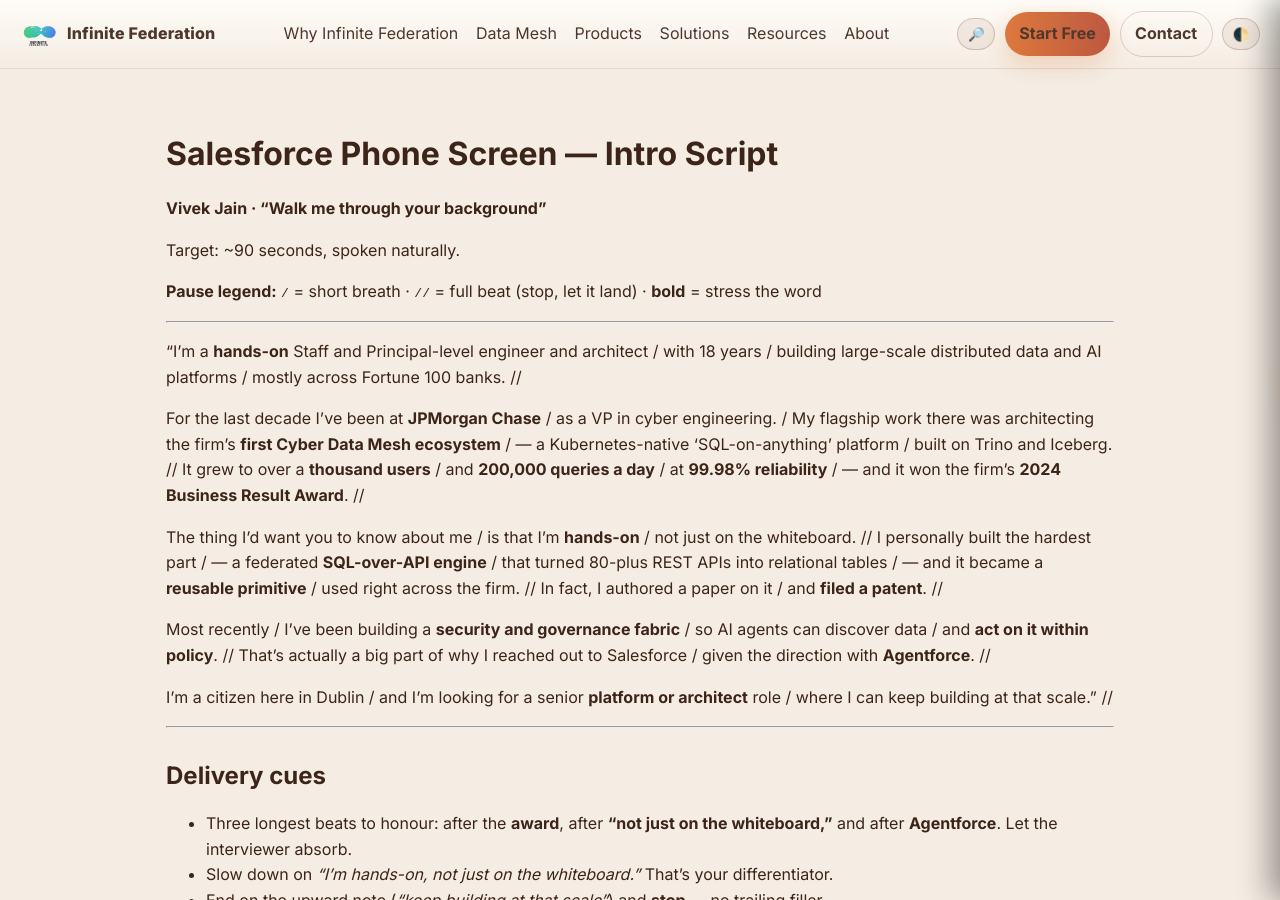
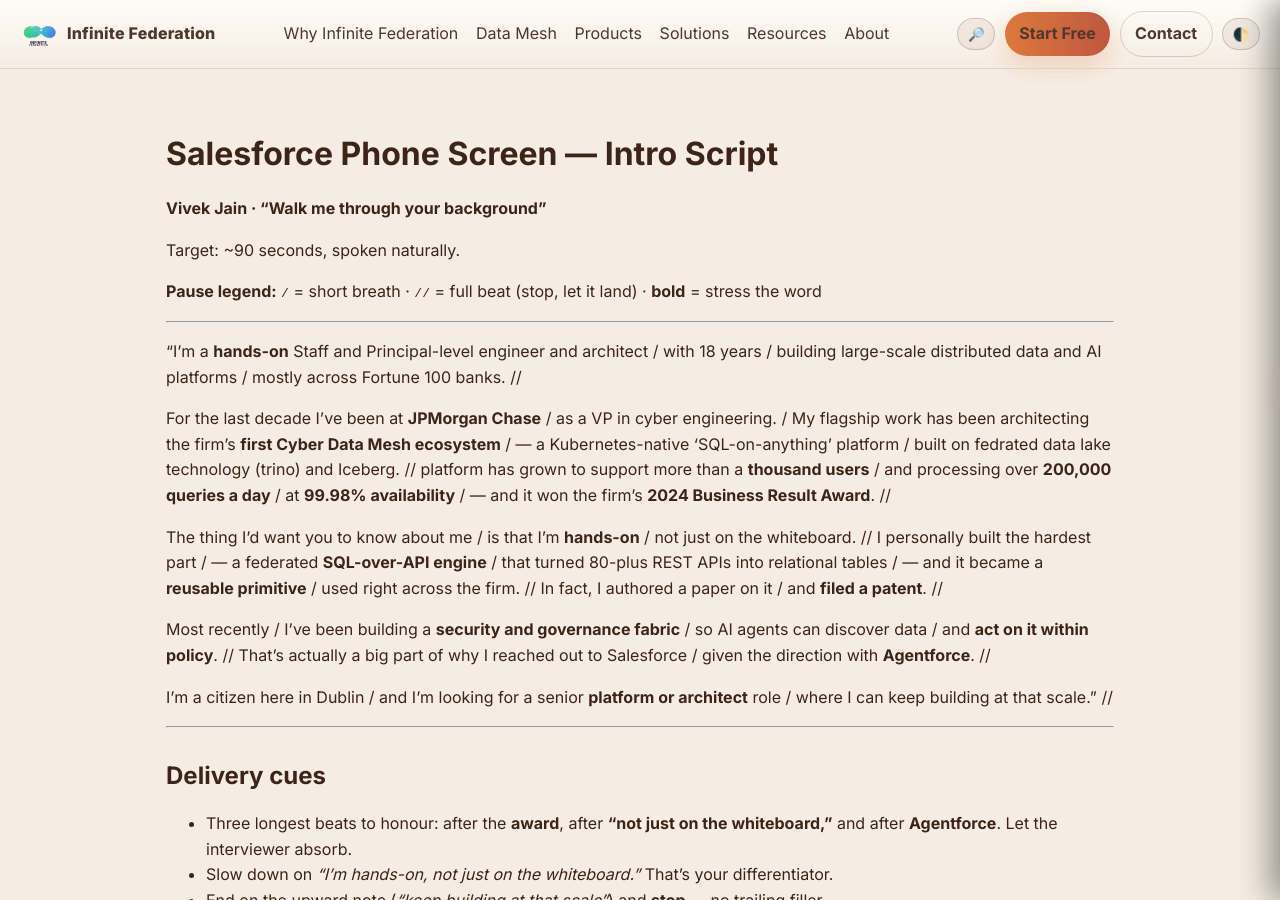
Before and after one commit to InfiniteFederation/InfiniteFederation.github.io, a Jekyll site: the page built from lab/salesforce/SFA-0001.md, in a window 1280 px wide and 900 px high. Built offline with Jekyll 4.4.1, drawn with Linux system fonts in a browser that asks for light colours; our own code applies the rules of GitHub Pages for plain Markdown files.

Commit message:
Update SFA-0001.md

```diff
--- a/lab/salesforce/SFA-0001.md
+++ b/lab/salesforce/SFA-0001.md
@@ -10,11 +10,11 @@ Target: ~90 seconds, spoken naturally.
 "I'm a **hands-on** Staff and Principal-level engineer and architect / with 18 years / building large-scale distributed data and AI platforms / mostly across Fortune 100 banks. //
 
 For the last decade I've been at **JPMorgan Chase** / as a VP in cyber engineering.
-/ My flagship work there was architecting the firm's **first Cyber Data Mesh ecosystem**
-/ — a Kubernetes-native 'SQL-on-anything' platform / built on Trino and Iceberg.
-// It grew to over a **thousand users**
-/ and **200,000 queries a day**
-/ at **99.98% reliability**
+/ My flagship work has been architecting the firm's **first Cyber Data Mesh ecosystem**
+/ — a Kubernetes-native 'SQL-on-anything' platform / built on fedrated data lake technology (trino) and Iceberg.
+// platform has grown to support more than a **thousand users**
+/ and processing over **200,000 queries a day**
+/ at **99.98% availability**
 / — and it won the firm's **2024 Business Result Award**. //
 
 The thing I'd want you to know about me / is that I'm **hands-on** / not just on the whiteboard. // I personally built the hardest part / — a federated **SQL-over-API engine** / that turned 80-plus REST APIs into relational tables / — and it became a **reusable primitive** / used right across the firm. // In fact, I authored a paper on it / and **filed a patent**. //
```
